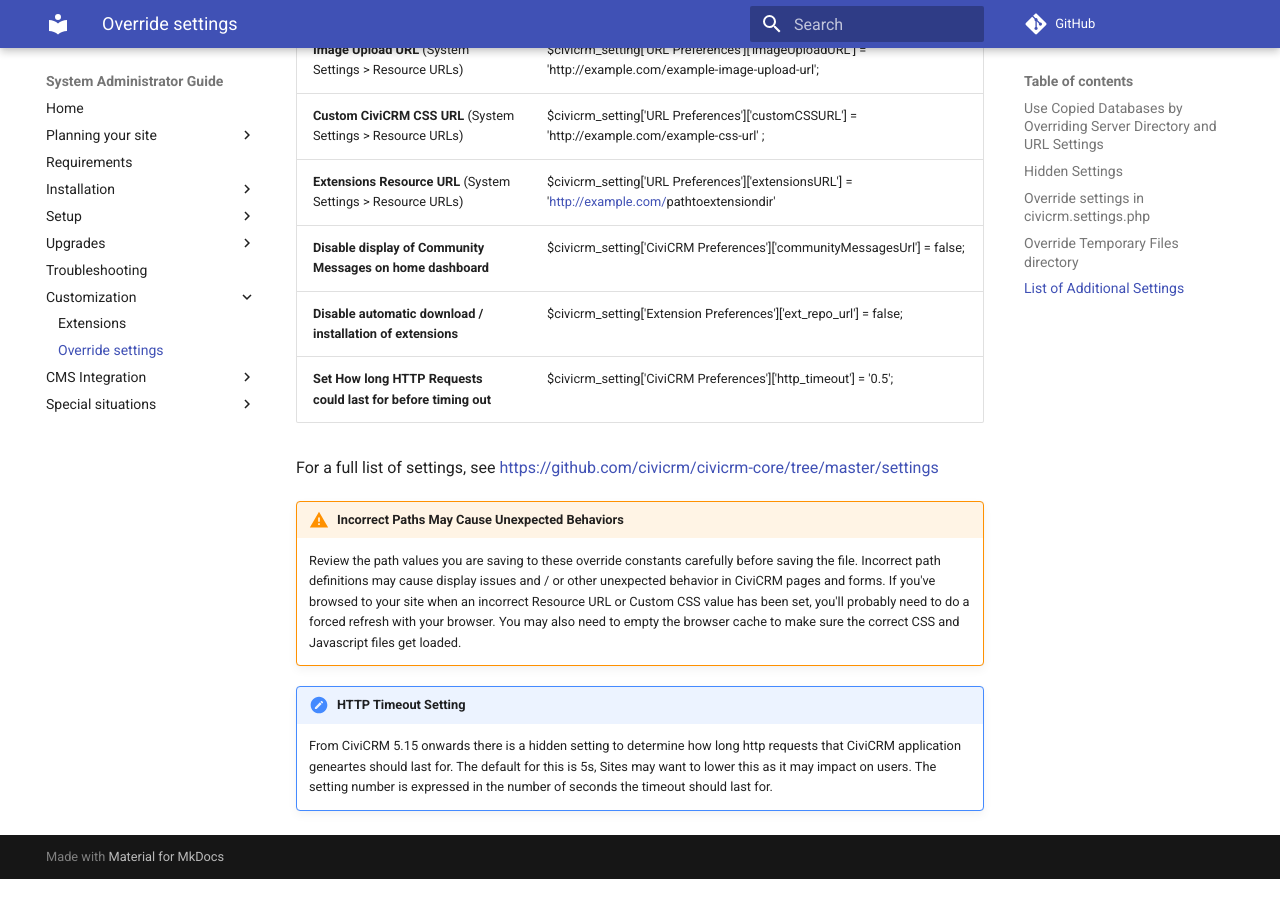
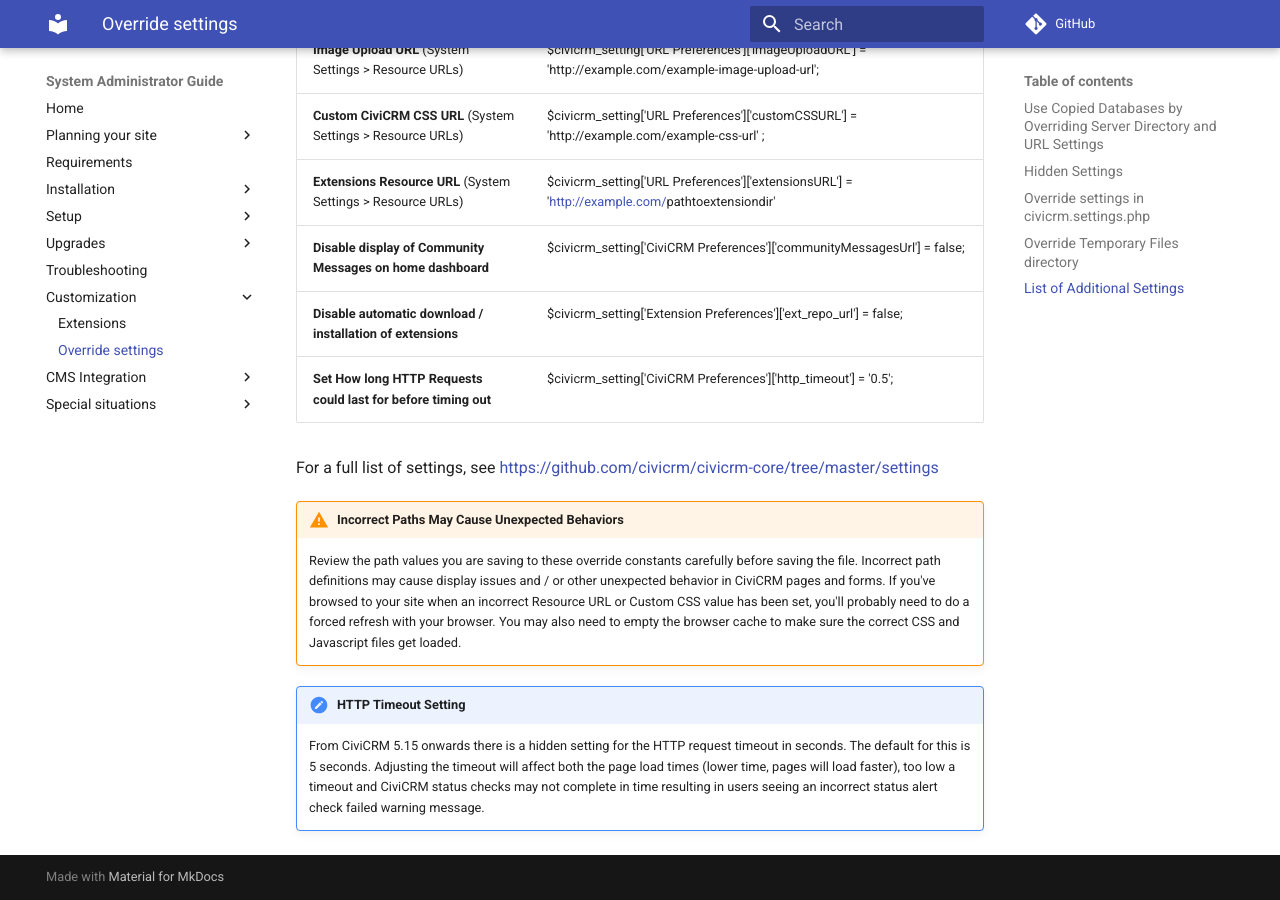
Before and after one commit to civicrm/civicrm-sysadmin-guide, an MkDocs documentation site: the page built from docs/customize/settings.md, in a window 1280 px wide and 900 px high, scrolled down 2036 px. Built offline with MkDocs 1.6.1 and Material for MkDocs 9.7.7, drawn with Linux system fonts in a browser that asks for light colours; comment, search, counter and statistics services are not loaded; old or Windows-style settings are respelled for this version of MkDocs; before the commit the page ends 2915 px from its top, so only the background shows below that.

Commit message:
Update copy as per Justin's comment

```diff
--- a/docs/customize/settings.md
+++ b/docs/customize/settings.md
@@ -61,4 +61,4 @@ For a full list of settings, see [https://github.com/civicrm/civicrm-core/tree/m
 
 !!! notice "HTTP Timeout Setting"
 
-    From CiviCRM 5.15 onwards there is a hidden setting to determine how long http requests that CiviCRM application geneartes should last for. The default for this is 5s, Sites may want to lower this as it may impact on users. The setting number is expressed in the number of seconds the timeout should last for.
+    From CiviCRM 5.15 onwards there is a hidden setting for the HTTP request timeout in seconds. The default for this is 5 seconds. Adjusting the timeout will affect both the page load times (lower time, pages will load faster), too low a timeout and CiviCRM status checks may not complete in time resulting in users seeing an incorrect status alert check failed warning message.
```
